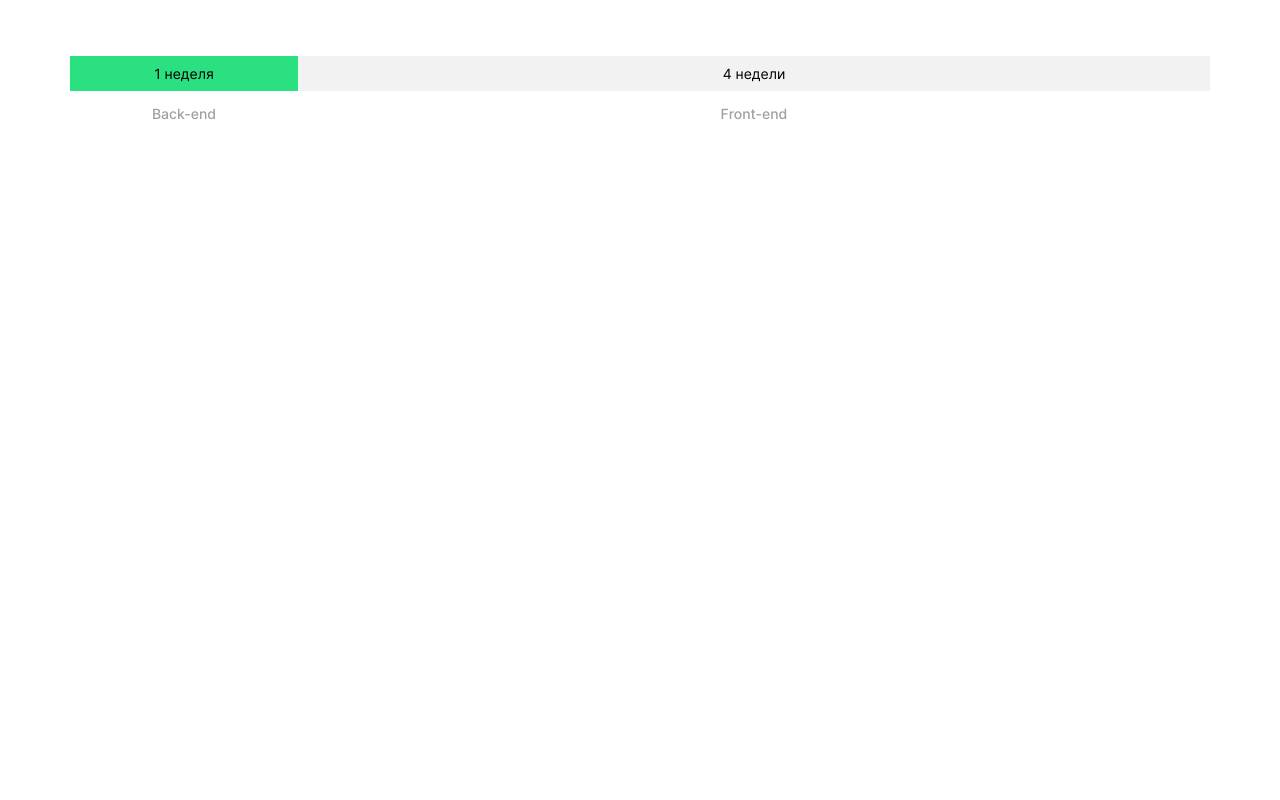
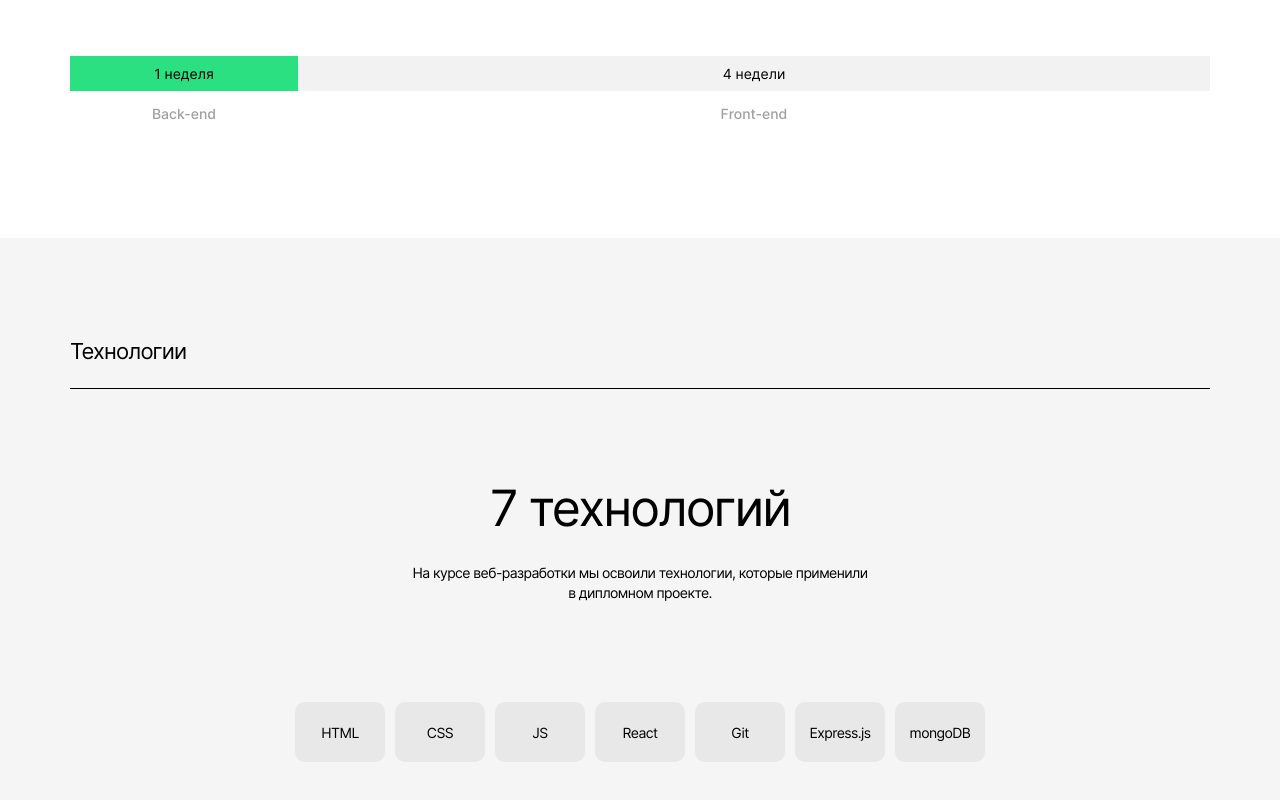
Before and after one commit to NataliUstinova/movies-explorer-frontend, a React (Create React App) app: page / in a window 1280 px wide. Shown: the part 1039-1839 px from the top of the page. Before the commit the page ends 1492 px from the top, so only its background shows below. Built offline with nearby package versions, Linux system fonts and the light colour scheme.

Commit message:
feat: Techs #7

```diff
--- a/src/components/AboutProject/AboutProject.css
+++ b/src/components/AboutProject/AboutProject.css
@@ -1,5 +1,4 @@
 .aboutProject {
-  height: 608px;
   padding: 110px 70px;
 }
 
--- a/src/components/AboutProject/AboutProject.jsx
+++ b/src/components/AboutProject/AboutProject.jsx
@@ -4,7 +4,7 @@ import Separator from "../Separator/Separator";
 
 const AboutProject = () => {
   return (
-    <section className="aboutProject">
+    <section className="aboutProject" id="AboutProject">
       <h2 className="aboutProject__title">О проекте</h2>
       <Separator bold={true} />
       <div className="aboutProject__info-container">
--- a/src/components/Main/Main.jsx
+++ b/src/components/Main/Main.jsx
@@ -2,6 +2,7 @@ import React from "react";
 import Promo from "../Promo/Promo";
 import Navigation from "../Navigation/Navigation";
 import AboutProject from "../AboutProject/AboutProject";
+import Techs from "../Techs/Techs";
 
 const Main = () => {
   return (
@@ -9,6 +10,7 @@ const Main = () => {
       <Promo />
       <Navigation />
       <AboutProject />
+      <Techs />
     </main>
   );
 };
--- a/src/components/Navigation/Navigation.jsx
+++ b/src/components/Navigation/Navigation.jsx
@@ -5,13 +5,13 @@ import { HashLink as Link } from "react-router-hash-link";
 const Navigation = () => {
   return (
     <div className="navigation">
-      <Link smooth to="Main#AboutProject" className="navigation__link">
+      <Link smooth to="#AboutProject" className="navigation__link">
         О проекте
       </Link>
-      <Link smooth to="Main#Techs" className="navigation__link">
+      <Link smooth to="#Techs" className="navigation__link">
         Технологии
       </Link>
-      <Link smooth to="Main#AboutMe" className="navigation__link">
+      <Link smooth to="#AboutMe" className="navigation__link">
         Студент
       </Link>
     </div>
--- a/src/components/Techs/Techs.css
+++ b/src/components/Techs/Techs.css
@@ -0,0 +1,69 @@
+.techs {
+  background-color: #F5F5F5;
+  padding: 100px 70px;
+}
+
+.techs__title {
+  font-size: 22px;
+  font-weight: 400;
+  line-height: 27px;
+  letter-spacing: -0.04em;
+  text-align: left;
+  padding: 0;
+  margin: 0 0 23px 0;
+}
+
+.techs__promo {
+  display: flex;
+  flex-direction: column;
+  align-items: center;
+  gap: 26px;
+}
+
+.techs__promo-title {
+  margin: 90px 0 0;
+  padding: 0;
+  font-style: normal;
+  font-weight: 400;
+  font-size: 50px;
+  line-height: 58px;
+  text-align: center;
+  letter-spacing: -0.04em;
+}
+
+.techs__promo-subtitle {
+  max-width: 460px;
+  margin: 0;
+  padding: 0;
+  font-style: normal;
+  font-weight: 400;
+  font-size: 14px;
+  line-height: 20px;
+  text-align: center;
+  letter-spacing: -0.04em;
+}
+
+.techs__container {
+  display: flex;
+  flex-direction: row;
+  align-items: center;
+  justify-content: center;
+  gap: 10px;
+  margin-top: 73px;
+}
+
+.techs__tech-block {
+  display: grid;
+  place-items: center;
+  width: 90px;
+  height: 60px;
+  margin: 0;
+  padding: 0;
+  background-color: #E8E8E8;
+  border-radius: 10px;
+  text-align: center;
+  font-size: 14px;
+  font-weight: 400;
+  line-height: 17px;
+  letter-spacing: -0.04em;
+}
--- a/src/components/Techs/Techs.jsx
+++ b/src/components/Techs/Techs.jsx
@@ -0,0 +1,30 @@
+import React from "react";
+import "./Techs.css";
+import Separator from "../Separator/Separator";
+
+const Techs = () => {
+  return (
+    <section className="techs" id="Techs">
+      <h2 className="techs__title">Технологии</h2>
+      <Separator bold={true} />
+      <div className="techs__promo">
+        <h2 className="techs__promo-title">7 технологий</h2>
+        <p className="techs__promo-subtitle">
+          На курсе веб-разработки мы освоили технологии, которые применили в
+          дипломном проекте.
+        </p>
+        <div className="techs__container">
+          <p className="techs__tech-block">HTML</p>
+          <p className="techs__tech-block">CSS</p>
+          <p className="techs__tech-block">JS</p>
+          <p className="techs__tech-block">React</p>
+          <p className="techs__tech-block">Git</p>
+          <p className="techs__tech-block">Express.js</p>
+          <p className="techs__tech-block">mongoDB</p>
+        </div>
+      </div>
+    </section>
+  );
+};
+
+export default Techs;
```
